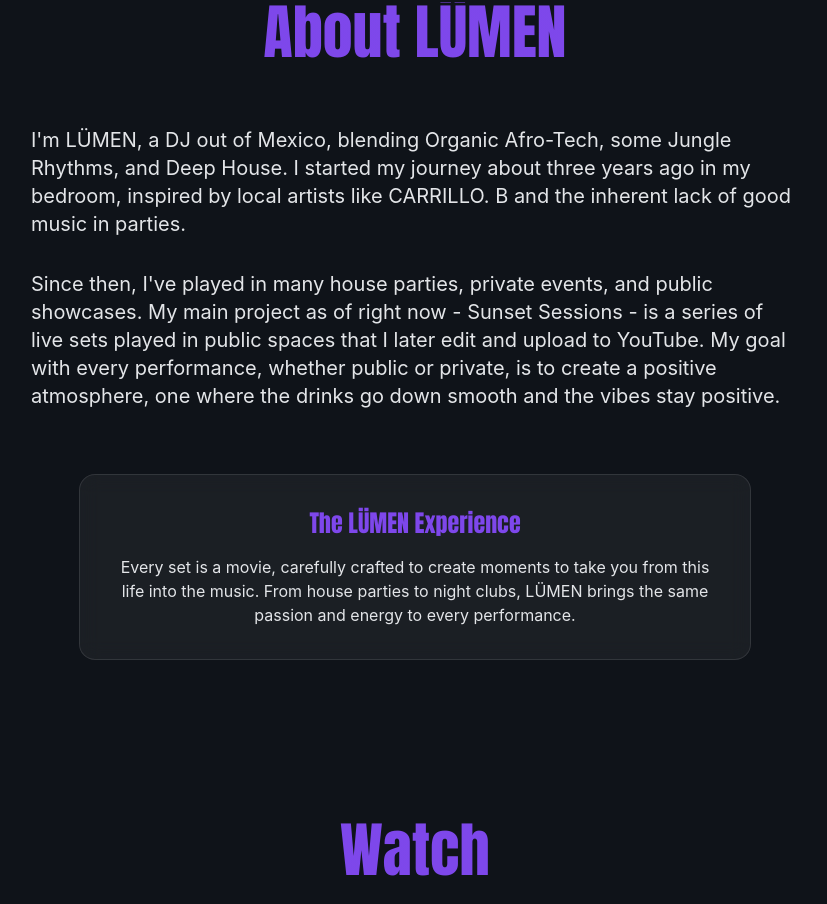
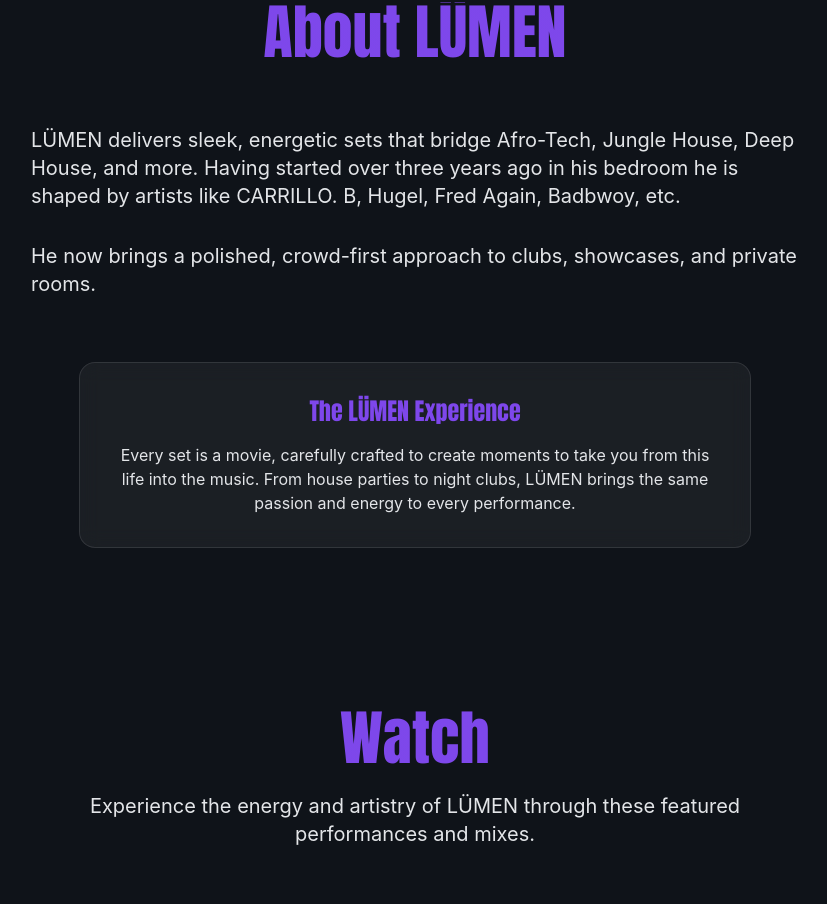
Before and after one commit to Fasolki/lumenWeb, a React (Vite) app: page / in a window 1280 px wide. Shown: the part 878-1782 px from the top of the page, without its empty margins (225-1052 px from the left). Built offline with nearby package versions, Linux system fonts and the light colour scheme.

Commit message:
Update translations: refine About section content and Spanish translations
- Updated About section with polished, professional copy in both languages
- Refined hero subtitle and sunset session titles in Spanish
- Improved UI translations for better consistency

```diff
--- a/src/translations.ts
+++ b/src/translations.ts
@@ -131,8 +131,8 @@
         subtitle: 'Organic Afro-Tech | Jungle Rhythms | Deep House'
       },
       about: [
-        'I\'m LÜMEN, a DJ out of Mexico, blending Organic Afro-Tech, some Jungle Rhythms, and Deep House. I started my journey about three years ago in my bedroom, inspired by local artists like CARRILLO. B and the inherent lack of good music in parties.',
-        'Since then, I\'ve played in many house parties, private events, and public showcases. My main project as of right now - Sunset Sessions - is a series of live sets played in public spaces that I later edit and upload to YouTube. My goal with every performance, whether public or private, is to create a positive atmosphere, one where the drinks go down smooth and the vibes stay positive.'
+        'LÜMEN delivers sleek, energetic sets that bridge Afro-Tech, Jungle House, Deep House, and more. Having started over three years ago in his bedroom he is shaped by artists like CARRILLO. B, Hugel, Fred Again, Badbwoy, etc.',
+        'He now brings a polished, crowd-first approach to clubs, showcases, and private rooms.',
       ],
       sunset: {
         title: 'Sunset Sessions',
@@ -243,14 +243,14 @@
     content: {
       hero: {
         tagline: 'LÜMEN',
-        subtitle: 'Afro-Tech Orgánico | Ritmos Jungle | Deep House'
+        subtitle: 'Organic Afro-Tech | Jungle Rhythms | Deep House'
       },
       about: [
-        'Soy LÜMEN, un DJ de México, mezclando Afro-Tech Orgánico, algunos Ritmos Jungle y Deep House. Comencé mi viaje hace aproximadamente tres años en mi habitación, inspirado por artistas locales como CARRILLO. B y la falta inherente de buena música en las fiestas.',
-        'Desde entonces, he tocado en muchas fiestas privadas, eventos privados y presentaciones públicas. Mi proyecto principal en este momento - Sunset Sessions - es una serie de sets en vivo tocados en espacios públicos que luego edito y subo a YouTube. Mi objetivo con cada presentación, ya sea pública o privada, es crear una atmósfera positiva, una donde las bebidas bajen suaves y las vibras se mantengan positivas.'
+        'LÜMEN ofrece sets elegantes y enérgicos que combinan Afro-Tech, Jungle House, Deep House y mucho más. Comenzó hace más de tres años en su dormitorio y ha recibido la influencia de artistas como CARRILLO. B, Hugel, Fred Again, Badbwoy, etc.',
+        'Ahora aporta un enfoque pulido y centrado en el público a clubes, showcases y salas privadas'
       ],
       sunset: {
-        title: 'Sesiones Sunset',
+        title: 'Sunset Sessions',
         description: [
           'Mezclas en vivo al aire libre grabadas en España y compartidas en YouTube; Afro-Tech y House Orgánico con ambiente natural.',
           'Mi proyecto principal con presentaciones íntimas en espacios públicos, creando atmósferas positivas donde las bebidas bajen suaves y las vibras se mantengan positivas.'
@@ -274,7 +274,7 @@
       watch: 'Ver',
       aboutMe: 'Acerca de Mí',
       viewMoreOnYouTube: 'Ver Más en YouTube',
-      bookSunsetSession: 'Reservar Sesión Sunset',
+      bookSunsetSession: 'Reservar Sunset Session',
       learnMore: 'Saber Más',
       perfectForYourEvent: 'Perfecto para Tu Evento',
       readyToCreateMagic: '¿Listo para Crear Magia Juntos?',
```
